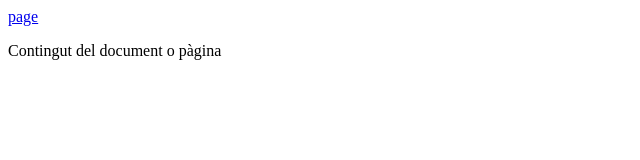
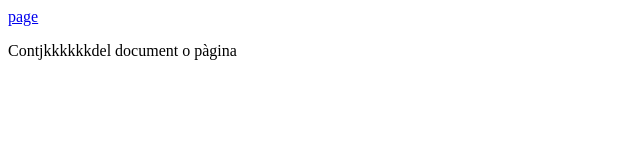
Before and after one commit to jordirocha/Programacion, a plain HTML site: page index.html in a window 1280 px wide. Shown: the full height of the page, 0-640 px from the left. Drawn offline with Linux system fonts and the light colour scheme.

Commit message:
Update index.html

```diff
--- a/index.html
+++ b/index.html
@@ -14,6 +14,6 @@
             comentaris interns
         -->
         <a href="paggear.html">page</a>
-        <p>Contingut del document o pàgina</p>
+        <p>Contjkkkkkkdel document o pàgina</p>
     </body>
 </html>
```
